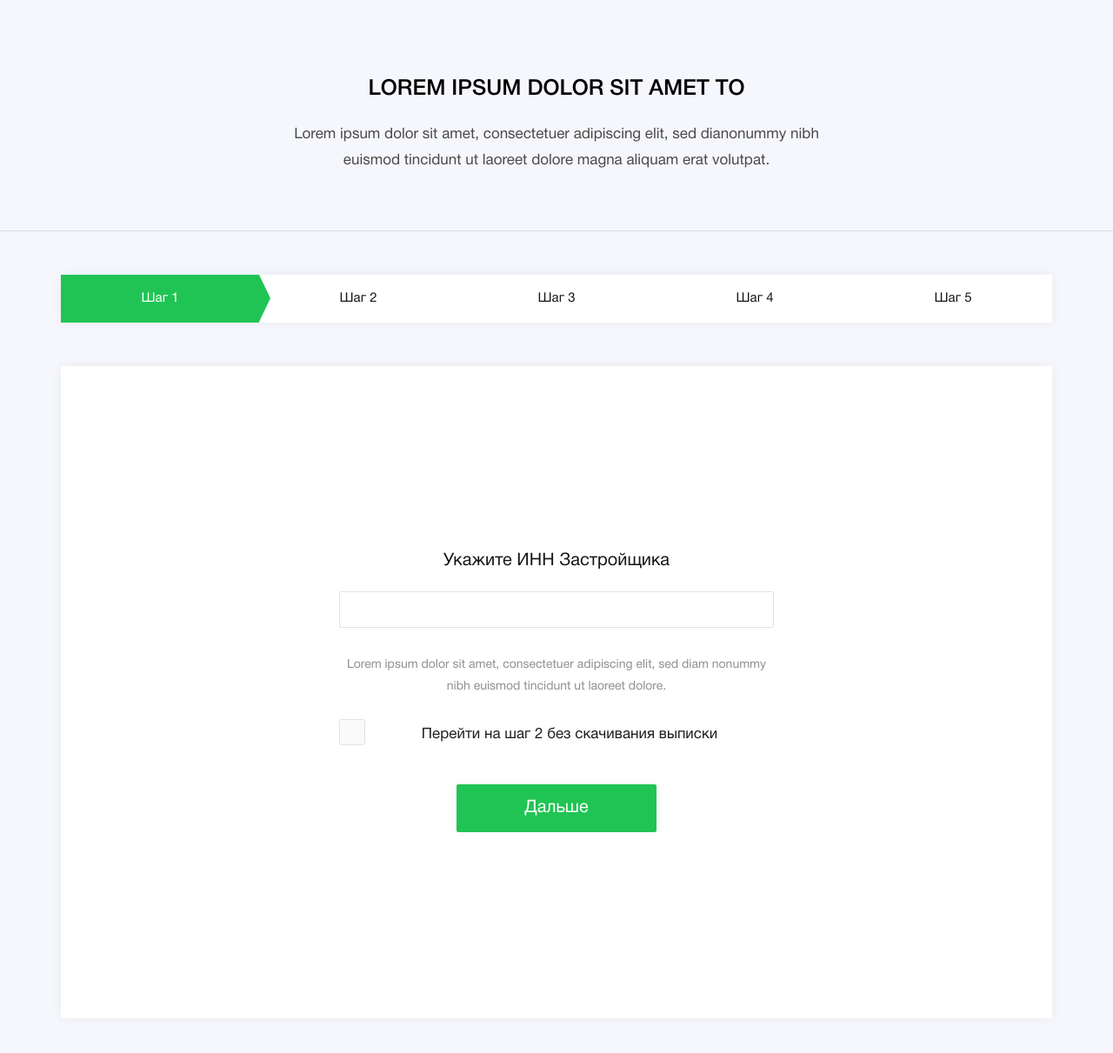
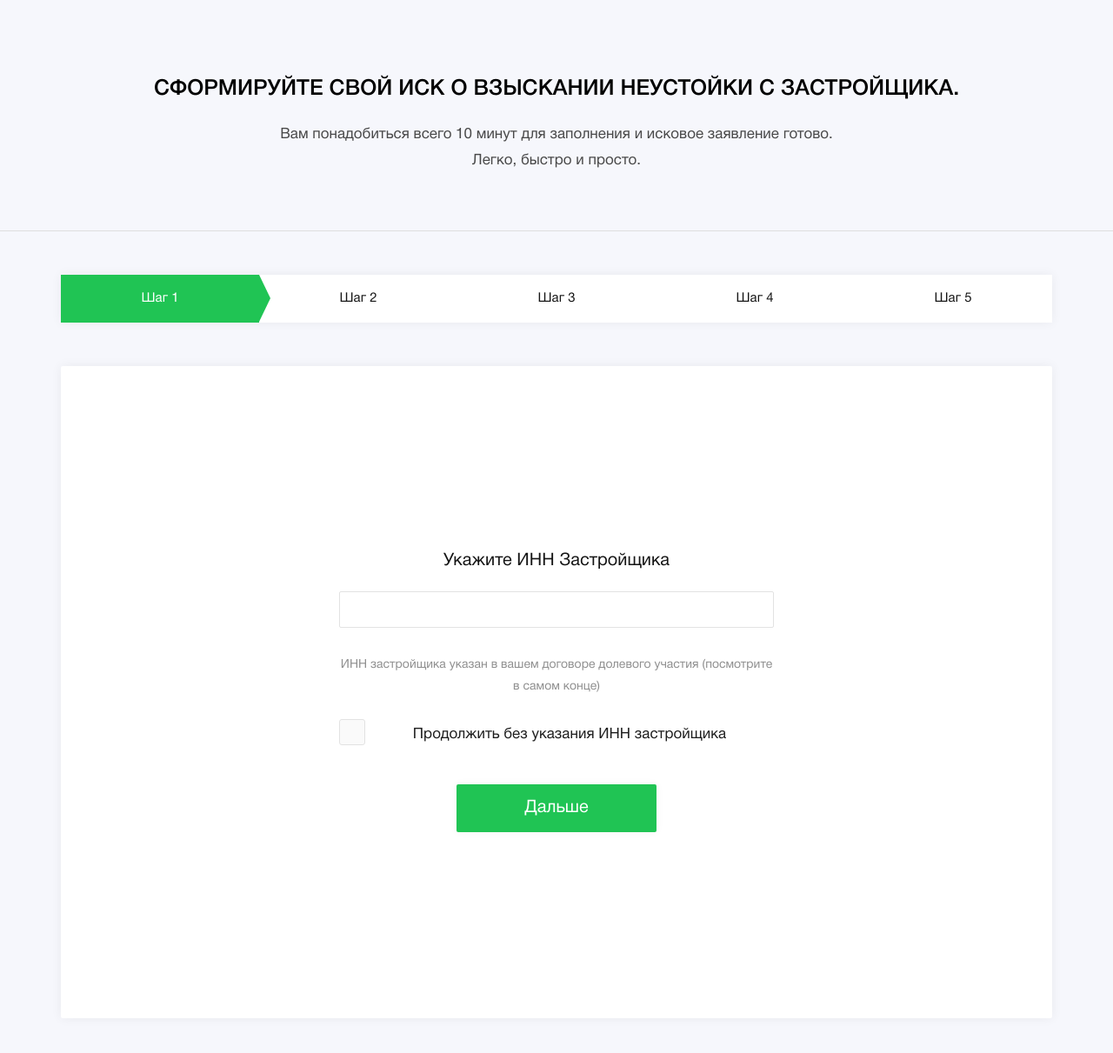
Before and after one commit to everthinq/court_statement_template, a Django app: page /app/ in a window 1280 px wide. Shown: the top 1211 px of the page at 87% size. Run offline with Django 3.2, Linux system fonts and the light colour scheme; some libraries are stand-ins or nearby versions.

Commit message:
texts + tips updated

```diff
--- a/court_template_app/static/court_template_app/js/scripts.js
+++ b/court_template_app/static/court_template_app/js/scripts.js
@@ -1332,7 +1332,22 @@ $(document).ready(function() {
 
 
 $.ajaxSetup({ cache: false });
- $('#address_suda').keyup(function(){
+ // $('#address_suda').keyup(function(){
+ //  $('#result').html('');
+ //  $('#state').val('');
+ //  var searchField = $('#address_suda').val();
+ //  var expression = new RegExp(searchField, "i");
+ //  $.getJSON('/static/courts_addresses.json', function(data) {
+ //   $.each(data, function(key, value){
+ //    if (value.court_name.search(expression) != -1 || value.court_address.search(expression) != -1)
+ //    {
+ //     $('#result').append('<li class="list-group-item link-class"><img /> '+value.court_name+' | <span class="text-muted">'+value.court_address+'</span></li>');
+ //    }
+ //   });
+ //  });
+ // });
+
+ $('#step2_find_btn').click(function() {
   $('#result').html('');
   $('#state').val('');
   var searchField = $('#address_suda').val();
--- a/court_template_app/templates/court_template_app/index.html
+++ b/court_template_app/templates/court_template_app/index.html
@@ -13,8 +13,8 @@
 
     <header>
         <div class="container">
-            <h1>Lorem ipsum dolor sit amet to</h1>
-            <h2>Lorem ipsum dolor sit amet, consectetuer adipiscing elit, sed dianonummy nibh euismod tincidunt ut laoreet dolore magna aliquam erat volutpat.</h2>
+            <h1>СФОРМИРУЙТЕ СВОЙ ИСК О ВЗЫСКАНИИ НЕУСТОЙКИ С ЗАСТРОЙЩИКА.</h1>
+            <h2>Вам понадобиться всего 10 минут для заполнения и исковое заявление готово. Легко, быстро и просто.</h2>
         </div>
     </header>
 
@@ -44,11 +44,11 @@
                     <form class="step1_center">
                         <p>Укажите ИНН Застройщика</p>
                         <input type="text" id="inn" class="number">
-                        <p class="text_bt">Lorem ipsum dolor sit amet, consectetuer adipiscing elit, sed diam nonummy nibh euismod tincidunt ut laoreet dolore.</p>
+                        <p class="text_bt">ИНН застройщика указан в вашем договоре долевого участия (посмотрите в самом конце)</p>
 
                         <div class="radio_bt_container">
                             <input type="checkbox" id="step1_radio_no_download">
-                            <label for="step1_radio_no_download">Перейти на шаг 2 без скачивания выписки</label>
+                            <label for="step1_radio_no_download">Продолжить без указания ИНН застройщика</label>
                         </div>
 
                         <a class="step_center step2bt_status">Дальше</a>
@@ -74,13 +74,13 @@
 
                     <!-- Левая часть колонки -->
                     <div class="step_left clearfix">
-                        <label for="fio">Укажите полные ФИО истца
+                        <label for="fio">Укажите полные ФИО истца (дольщика)
                         </label>
                         <input type="text" id="fio">
 
 
-                        <label for="adress">Укажите адрес истца
-                            <p class="more_info hint--bottom" aria-label="Lorem ipsum dolor sit amet, consectetuer adipiscing elit, sed diam nonummy nibh euismod tincidunt ut laoreet dolore magna aliquam erat volutpat. Ut wisi enim ad minim veniam, quis nostrud exerci tation ullamcorper suscipit lobortis nisl ut aliquip ex ea commodo consequat. " >
+                        <label for="adress">Укажите адрес истца (дольщика)
+                            <p class="more_info hint--bottom" aria-label="Укажите адрес постоянной или временной регистрации дольщика. Указанный вами адрес влияет на выбор суда, рассматривающего ваш иск (если вы намерены судиться по своему месту жительства)">
                                 <img src="{% static 'court_template_app/img/ask.png' %}" alt="Подробнее...">
                                 <span class="left_bd"></span>
                                 <span class="right_bd"></span>
@@ -88,8 +88,8 @@
                         </label>
                         <input type="text" id="address">
 
-                        <label for="nickname">Укажите название застройщика
-                            <p class="more_info hint--bottom" aria-label="Lorem ipsum dolor sit amet, consectetuer adipiscing elit, sed diam nonummy nibh euismod tincidunt ut laoreet dolore magna aliquam erat volutpat. Ut wisi enim ad minim veniam, quis nostrud exerci tation ullamcorper suscipit lobortis nisl ut aliquip ex ea commodo consequat. " >
+                        <label for="nickname">Укажите наименование застройщика
+                            <p class="more_info hint--bottom" aria-label="Если наименование застройщика не отобразилось в строке автоматически, введите его вручную. Для этого используйте сведения из Выписки из ЕГРЮЛ ( п/п № 2) или из вашего договора долевого участия">
                                 <img src="{% static 'court_template_app/img/ask.png' %}" alt="Подробнее...">
                                 <span class="left_bd"></span>
                                 <span class="right_bd"></span>
@@ -98,7 +98,7 @@
                         <input type="text" id="nickname">
 
                         <label for="adress2">Укажите юридический адрес застройщика
-                            <p class="more_info hint--bottom" aria-label="Lorem ipsum dolor sit amet, consectetuer adipiscing elit, sed diam nonummy nibh euismod tincidunt ut laoreet dolore magna aliquam erat volutpat. Ut wisi enim ad minim veniam, quis nostrud exerci tation ullamcorper suscipit lobortis nisl ut aliquip ex ea commodo consequat. " >
+                            <p class="more_info hint--bottom" aria-label="Если юридический адрес застройщика не отобразился в строке автоматически, введите его вручную. Для этого используйте сведения из Выписки из ЕГРЮЛ (раздел «Адрес» (место нахождения)) или из вашего договора долевого участия">
                                 <img src="{% static 'court_template_app/img/ask.png' %}" alt="Подробнее...">
                                 <span class="left_bd"></span>
                                 <span class="right_bd"></span>
@@ -106,8 +106,32 @@
                         </label>
                         <input type="text" id="address2">
 
+                        <!-- Radio button -->
+                        <label>Выберите подсудность:
+                            <p class="more_info hint--bottom" aria-label="Выберите в какой суд вы будете подавать исковое заявление. Вы можете подать иск в суд по месту регистрации дольщика (постоянной или временной), по юридическому адресу застройщика или по договорной подсудности – если в вашем договоре указан конкретный суд">
+                                <img src="{% static 'court_template_app/img/ask.png' %}" alt="Подробнее...">
+                                <span class="left_bd"></span>
+                                <span class="right_bd"></span>
+                            </p>
+                        </label>
+
+                        <div class="radio_bt_container">
+                            <input type="radio" id="step2_rb1" name="court_place" value="1">
+                            <label for="step2_rb1">По юридическому адресу застройщика</label>
+                        </div>
+
+                        <div class="radio_bt_container">
+                            <input type="radio" id="step2_rb2" name="court_place" value="2">
+                            <label for="step2_rb2">По месту регистрации дольщика</label>
+                        </div>
+
+                        <div class="radio_bt_container">
+                            <input type="radio" id="step2_rb3" name="court_place" value="3">
+                            <label for="step2_rb3">Договорная подсудность</label>
+                        </div>
+
                         <label for="sud">Наименование суда
-                            <p class="more_info hint--bottom" aria-label="Lorem ipsum dolor sit amet, consectetuer adipiscing elit, sed diam nonummy nibh euismod tincidunt ut laoreet dolore magna aliquam erat volutpat. Ut wisi enim ad minim veniam, quis nostrud exerci tation ullamcorper suscipit lobortis nisl ut aliquip ex ea commodo consequat. " >
+                            <p class="more_info hint--bottom" aria-label="Укажите наименование суда в зависимости от выбранной вами подсудности. Воспользуйтесь поиском чтобы найти свой суд – НАЙТИ (ссылка – https://sudrf.ru/index.php?id=300) и введите его вручную">
                                 <img src="{% static 'court_template_app/img/ask.png' %}" alt="Подробнее...">
                                 <span class="left_bd"></span>
                                 <span class="right_bd"></span>
@@ -116,35 +140,17 @@
                         <input type="text" id="sud">
 
                         <label for="address_suda">Адрес суда
-                            <p class="more_info hint--bottom" aria-label="Lorem ipsum dolor sit amet, consectetuer adipiscing elit, sed diam nonummy nibh euismod tincidunt ut laoreet dolore magna aliquam erat volutpat. Ut wisi enim ad minim veniam, quis nostrud exerci tation ullamcorper suscipit lobortis nisl ut aliquip ex ea commodo consequat. " >
+                            <p class="more_info hint--bottom" aria-label="Адрес суда должен автоматически отобразиться в строке в течении 10-15 секунд после того, как вы кликнули на нее. Если адрес автоматически не подгружается - воспользуйтесь поиском чтобы найти адрес своего суда – НАЙТИ (ссылка - https://sudrf.ru/index.php?id=300 ) и введите его вручную">
                                 <img src="{% static 'court_template_app/img/ask.png' %}" alt="Подробнее...">
                                 <span class="left_bd"></span>
                                 <span class="right_bd"></span>
                             </p>
                         </label>
                         <input type="text" id="address_suda">
+
+                        <button type="button" id="step2_find_btn">Искать</button>
+
                         <ul class="list-group" id="result" style="width: 100%; height: 300px; overflow: auto"></ul>
-
-                        <!-- Radio button -->
-                        <div class="radio_bt_container">
-                            <input type="radio" id="step2_rb1" name="court_place" value="1">
-                            <label for="step2_rb1">По юридическому адресу застройщика</label>
-                        </div>
-
-                        <div class="radio_bt_container">
-                            <input type="radio" id="step2_rb2" name="court_place" value="2">
-                            <label for="step2_rb2">По месту жительства истца</label>
-                        </div>
-
-                        <div class="radio_bt_container">
-                            <input type="radio" id="step2_rb3" name="court_place" value="3">
-                            <label for="step2_rb3">Договорная подсудность</label>
-                            <p class="more_info hint--bottom" aria-label="Lorem ipsum dolor sit amet, consectetuer adipiscing elit, sed diam nonummy nibh euismod tincidunt ut laoreet dolore magna aliquam erat volutpat. Ut wisi enim ad minim veniam, quis nostrud exerci tation ullamcorper suscipit lobortis nisl ut aliquip ex ea commodo consequat. " >
-                                <img src="{% static 'court_template_app/img/ask.png' %}" alt="Подробнее...">
-                                <span class="left_bd"></span>
-                                <span class="right_bd"></span>
-                            </p>
-                        </div>
                     </div>
 
                     <!-- Правая часть колонки -->
@@ -179,7 +185,7 @@
 
                         <div class="treaty_date">
                                 Укажите дату и номер договора долевого участия <br>(если был договор уступки, то и его тоже )
-                            <p class="more_info hint--bottom" aria-label="Lorem ipsum dolor sit amet, consectetuer adipiscing elit, sed diam nonummy nibh euismod tincidunt ut laoreet dolore magna aliquam erat volutpat. Ut wisi enim ad minim veniam, quis nostrud exerci tation ullamcorper suscipit lobortis nisl ut aliquip ex ea commodo consequat. " >
+                            <p class="more_info hint--bottom" aria-label="Если вы приобрели квартиру по уступке (цессии), то укажите данные и договора долевого участия и договора уступки (цессии). Если вы приобрели квартиру по договору долевого участия – только данные договора долевого участия">
                                 <img src="{% static 'court_template_app/img/ask.png' %}" alt="Подробнее...">
                                 <span class="left_bd"></span>
                                 <span class="right_bd"></span>
@@ -258,7 +264,10 @@
                 <div class="step_box clearfix">
                     <div class="step_left clearfix">
                         <label for="step4_1">Укажите дату, до которой квартира должна была быть <br> вам передана по условиям договора:
-                        <p class="more_info hint--bottom" aria-label="Lorem ipsum dolor sit amet, consectetuer adipiscing elit, sed diam nonummy nibh euismod tincidunt ut laoreet dolore magna aliquam erat volutpat. Ut wisi enim ad minim veniam, quis nostrud exerci tation ullamcorper suscipit lobortis nisl ut aliquip ex ea commodo consequat. " >
+                        <p class="more_info hint--bottom" aria-label="Указанная дата отображается в договоре и может быть сформулирована по-разному. Например:
+                        - не позднее 2 квартала 2018 года;
+                        - до 30 июня 2018 года;
+                        - не позднее 6 месяцев с момента ввода дома в эксплуатацию">
                             <img src="{% static 'court_template_app/img/ask.png' %}" alt="Подробнее...">
                             <span class="left_bd"></span>
                             <span class="right_bd"></span>
@@ -266,10 +275,17 @@
                         </label>
                         <input type="text" id="step4_1" maxlength="10">
 
-                        <label id="step4_payments_docs">Выберите документы подтверждающие оплату <br> по договору ДДУ и их реквизиты:</label>
+                        <label id="step4_payments_docs">Выберите документы, подтверждающие оплату <br> по договору ДДУ и их реквизиты:
+                            <p class="more_info hint--bottom" aria-label="Укажите один или несколько документов, которые вместе составляют цену договора. Если у вас есть акт сверки взаимных расчетов, то достаточно указать только его">
+                                <img src="{% static 'court_template_app/img/ask.png' %}" alt="Подробнее...">
+                                <span class="left_bd"></span>
+                                <span class="right_bd"></span>
+                            </p>
+                        </label>
                         <div class="radio_bt_container">
                             <input type="checkbox" id="step4_rb1" name="payment_doc_type" value="1">
-                            <label for="step4_rb1">Платежное поручение</label>
+                            <label for="step4_rb1">Платежное поручение
+                            </label>
                         </div>
                         <div id="step4_platejnoe_poruchenie" class="input_xs step4_rb1_inputs clearfix">
                             <div>№</div>
@@ -376,7 +392,7 @@
                         <b>Моральный вред:</b>
 
                         <label for="step4_2">Укажите сумму компенсации морального вреда, <br> которую вы хотите взыскать
-                            <p class="more_info hint--bottom" aria-label="Lorem ipsum dolor sit amet, consectetuer adipiscing elit, sed diam nonummy nibh euismod tincidunt ut laoreet dolore magna aliquam erat volutpat. Ut wisi enim ad minim veniam, quis nostrud exerci tation ullamcorper suscipit lobortis nisl ut aliquip ex ea commodo consequat. " >
+                            <p class="more_info hint--bottom" aria-label="Вы можете указать любую сумму, которую считаете достойной компенсацией">
                                 <img src="{% static 'court_template_app/img/ask.png' %}" alt="Подробнее...">
                                 <span class="left_bd"></span>
                                 <span class="right_bd"></span>
@@ -384,8 +400,8 @@
                         </label>
                         <input type="text" class="price" id="step4_2">
 
-                        <label for="step4_3">Перечислить в чем именно заключался моральный вред
-                            <p class="more_info hint--bottom" aria-label="Lorem ipsum dolor sit amet, consectetuer adipiscing elit, sed diam nonummy nibh euismod tincidunt ut laoreet dolore magna aliquam erat volutpat. Ut wisi enim ad minim veniam, quis nostrud exerci tation ullamcorper suscipit lobortis nisl ut aliquip ex ea commodo consequat. " >
+                        <label for="step4_3">Перечислить, в чем именно заключался моральный вред
+                            <p class="more_info hint--bottom" aria-label="Укажите в предложном падеже (в чем?) в чем выражается моральный вред – например: в нравственных страданиях, бессонице, плохом самочувствии, ссорах с близкими">
                                 <img src="{% static 'court_template_app/img/ask.png' %}" alt="Подробнее...">
                                 <span class="left_bd"></span>
                                 <span class="right_bd"></span>
```
